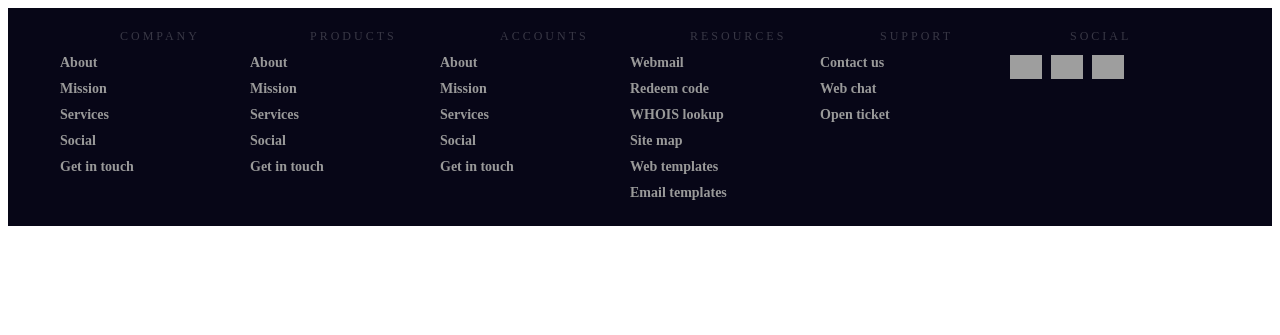
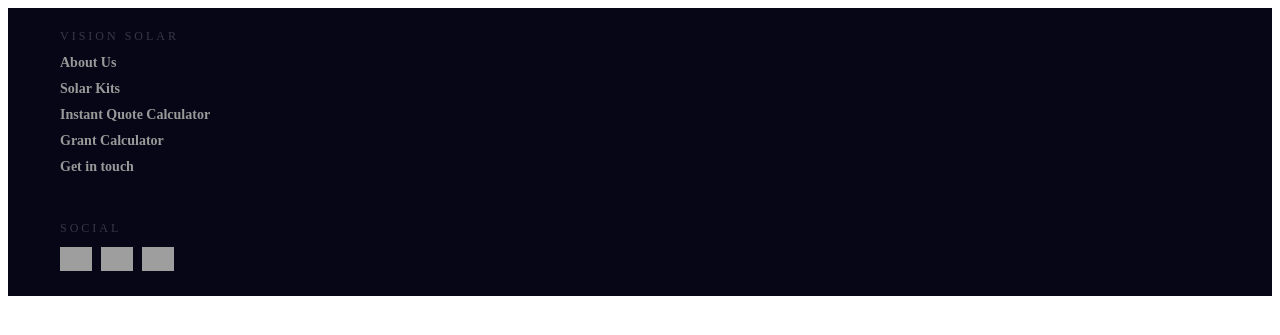
Before and after one commit to lksolar/lksolar.github.io, a PHP site: page /assets/footer.html in a window 1280 px wide. Shown: the top 335 px of the page. Run offline with PHP 8.4, Linux system fonts and the light colour scheme; grey boxes are pictures that could not be loaded.

Commit message:
footer improvements and cookies only appear once

```diff
--- a/assets/footer.html
+++ b/assets/footer.html
@@ -8,53 +8,14 @@
 </head>
 <div class="footer">
     <div class="contain">
-    <div class="col">
-      <h1>Company</h1>
+    <div class="col" style="width: 100%;">
+      <h1>Vision Solar</h1>
       <ul>
-        <li>About</li>
-        <li>Mission</li>
-        <li>Services</li>
-        <li>Social</li>
-        <li>Get in touch</li>
-      </ul>
-    </div>
-    <div class="col">
-      <h1>Products</h1>
-      <ul>
-        <li>About</li>
-        <li>Mission</li>
-        <li>Services</li>
-        <li>Social</li>
-        <li>Get in touch</li>
-      </ul>
-    </div>
-    <div class="col">
-      <h1>Accounts</h1>
-      <ul>
-        <li>About</li>
-        <li>Mission</li>
-        <li>Services</li>
-        <li>Social</li>
-        <li>Get in touch</li>
-      </ul>
-    </div>
-    <div class="col">
-      <h1>Resources</h1>
-      <ul>
-        <li>Webmail</li>
-        <li>Redeem code</li>
-        <li>WHOIS lookup</li>
-        <li>Site map</li>
-        <li>Web templates</li>
-        <li>Email templates</li>
-      </ul>
-    </div>
-    <div class="col">
-      <h1>Support</h1>
-      <ul>
-        <li>Contact us</li>
-        <li>Web chat</li>
-        <li>Open ticket</li>
+        <li style="cursor: pointer;" onclick="window.location='../../pages/why_vision_solar.html';">About Us</li>
+        <li style="cursor: pointer;" onclick="window.location='../../pages/solar-panels.html';">Solar Kits</li>
+        <li style="cursor: pointer;" onclick="window.location='../../pages/instant_quote_calculator.html';">Instant Quote Calculator</li>
+        <li style="cursor: pointer;" onclick="window.location='../../pages/grant_calculator.html';">Grant Calculator</li>
+        <li style="cursor: pointer;" onclick="window.location='../../pages/contact_us.html';">Get in touch</li>
       </ul>
     </div>
     <div class="col social">
--- a/css/footer.css
+++ b/css/footer.css
@@ -7,7 +7,7 @@
 .footer .col {
     width: 190px;
     height: auto;
-    float: left;
+    /* float: left; */
     box-sizing: border-box;
     -webkit-box-sizing: border-box;
     -moz-box-sizing: border-box;
@@ -15,7 +15,7 @@
 }
 .footer .col h1 {
     margin: 0;
-    margin-left: 40%;
+    /* margin-left: 40%; */
     padding: 0;
     font-family: inherit;
     font-size: 12px;
```
Also changed, not shown: assets/privacy_policy.html (+7 -1 lines).
